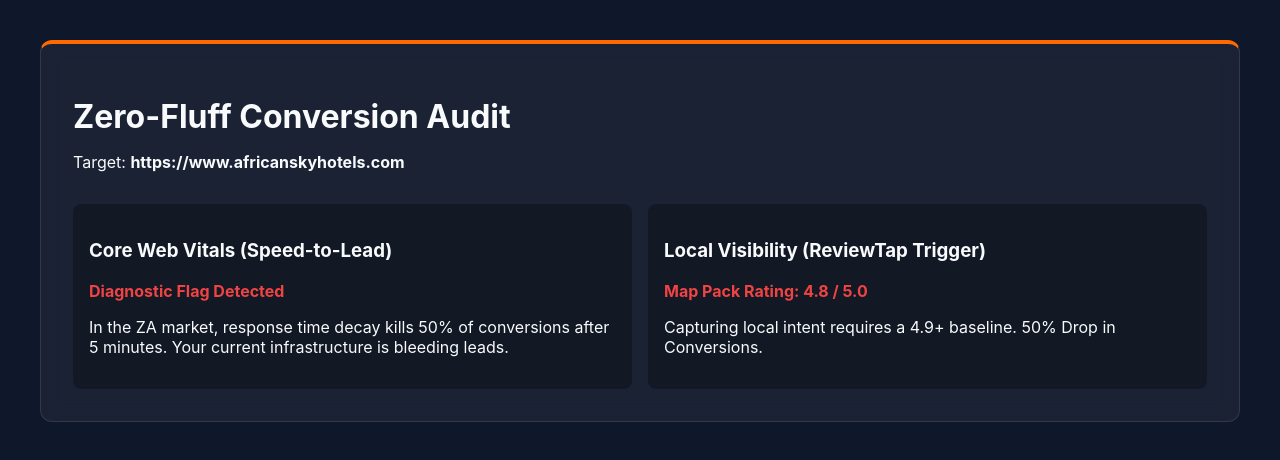
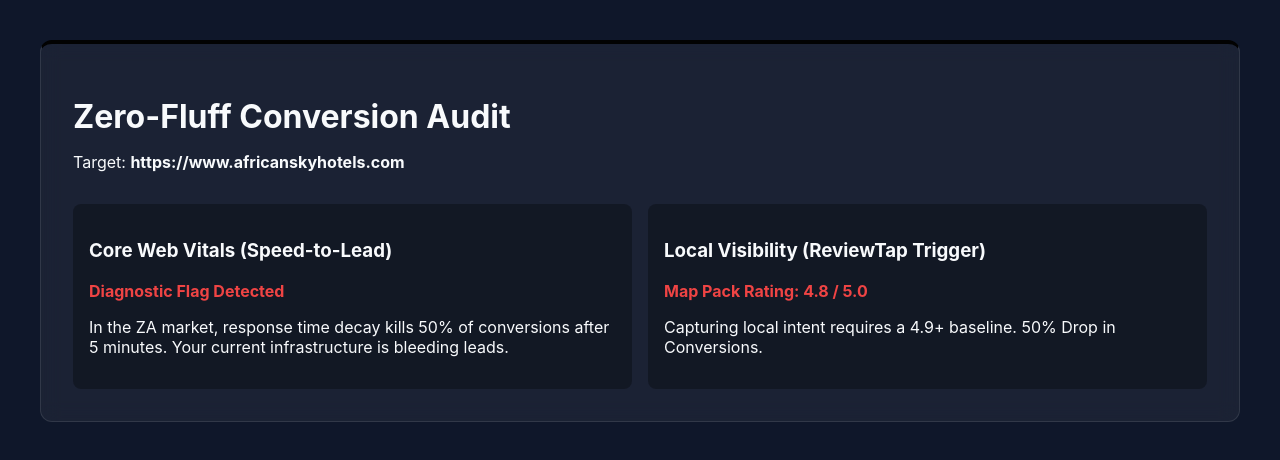
Before and after one commit to sssammyboyyy/hermes-config-tracker, a plain HTML site: page report_ebd535aa-8acc-4aa3-8df7-9d9946831ec5.html in a window 1280 px wide. Drawn offline with Linux system fonts and the light colour scheme.

Commit message:
Auto-deploy report for https://www.africanskyhotels.com

```diff
--- a/report_ebd535aa-8acc-4aa3-8df7-9d9946831ec5.html
+++ b/report_ebd535aa-8acc-4aa3-8df7-9d9946831ec5.html
@@ -5,7 +5,7 @@
     <meta name="viewport" content="width=device-width, initial-scale=1.0">
     <title>Diagnostic Audit: African Sky Hotels - Ermelo</title>
     <style>
-        :root { --brand-primary: #ff6900; }
+        :root { --brand-primary: #020202; }
         body { background-color: #0f172a; color: #f8fafc; font-family: -apple-system, sans-serif; padding: 2rem; }
         .glass-card {
             background: rgba(255, 255, 255, 0.05);
```
